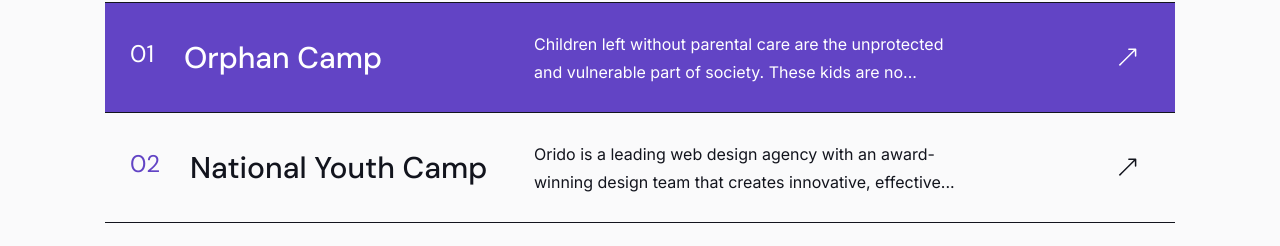
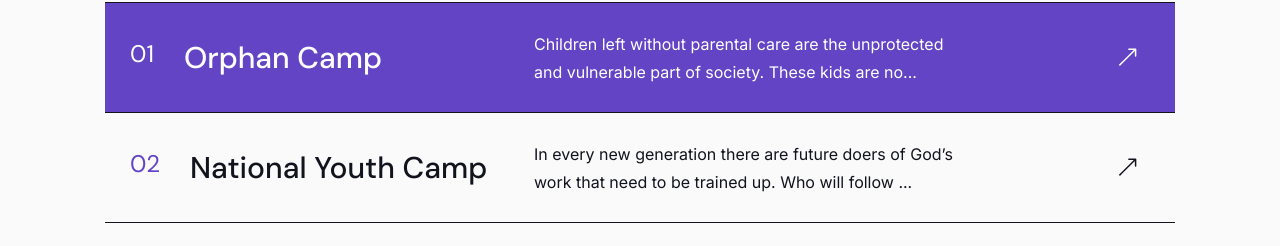
Before and after one commit to jryzhik/chance_donation, a Next.js app: page / in a window 1280 px wide. Shown: the part 1781-2027 px from the top of the page. Built offline with nearby package versions, Linux system fonts and the light colour scheme.

Commit message:
Add youth camp text

```diff
--- a/src/components/Services.js
+++ b/src/components/Services.js
@@ -25,9 +25,11 @@ const serviceData = [
     name: "National Youth Camp",
     img: "img/service/2.jpg",
     description: [
-      "Orido is a leading web design agency with an award-winning design team that creates innovative, effective websites that capture your brand, improve your conversion rates, and maximize your revenue to help grow your business and achieve your goals.",
-      "In today’s digital world, your website is the first interaction consumers have with your business. That's why almost 95 percent of a user’s first impression relates to web design. It’s also why web design services can have an immense impact on your company’s bottom line.",
-      "That’s why more companies are not only reevaluating their website’s design but also partnering with Orido, the web design agency that’s driven more than $2.4 billion in revenue for its clients. With over 50 web design awards under our belt, we're confident we can design a custom website that drives sales for your unique business.",
+      "In every new generation there are future doers of God’s work that need to be trained up. Who will follow our generation and carry the banner of faith, preaching the Gospel to the ends of the earth? Those, who in their youth, were trained up and instructed in the teachings of the Lord, which the Scripture says will stay faithful even in their old age.",
+      "In organizing our youth camps, we hold several goals: " ,
+      "1. Strengthening the Christian youth in the foundation and sound doctrine of the Lord",
+      "2. Preaching the Gospel to the unbelieving youth. Usually, these are the friends of the Christian youth who they invite the the camps, and those who we evangelize to on streets, restaurants, and other common locations." ,
+      "3. We introduce orphans who are aging out of their orphanages (which we’ve worked with for many years) to Christian youth, hoping to connect them to their local churches and youth groups. This is a new ministry for Chance, but already over a few years it has reaped its own effectiveness and need.",
     ],
   },
   {
```
